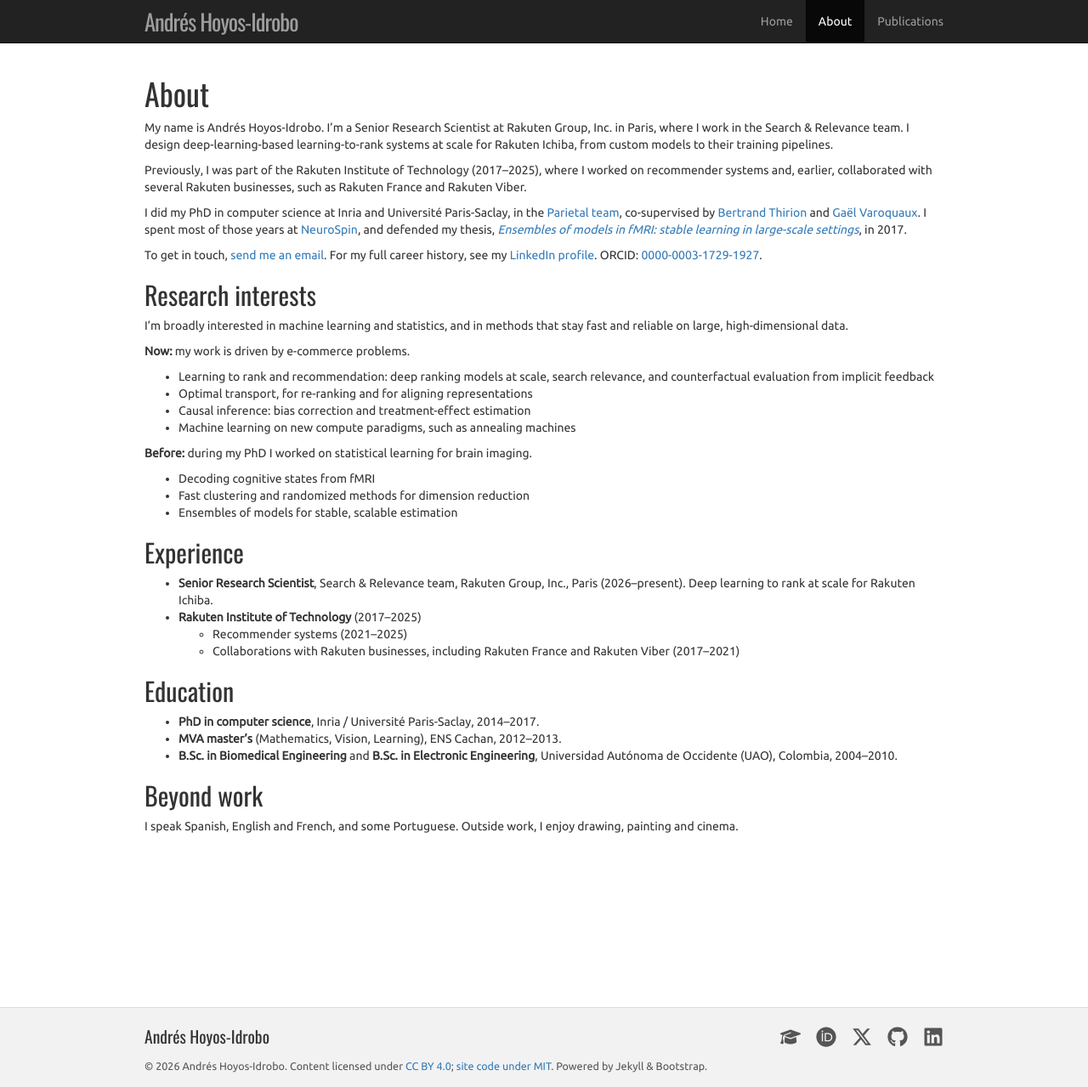
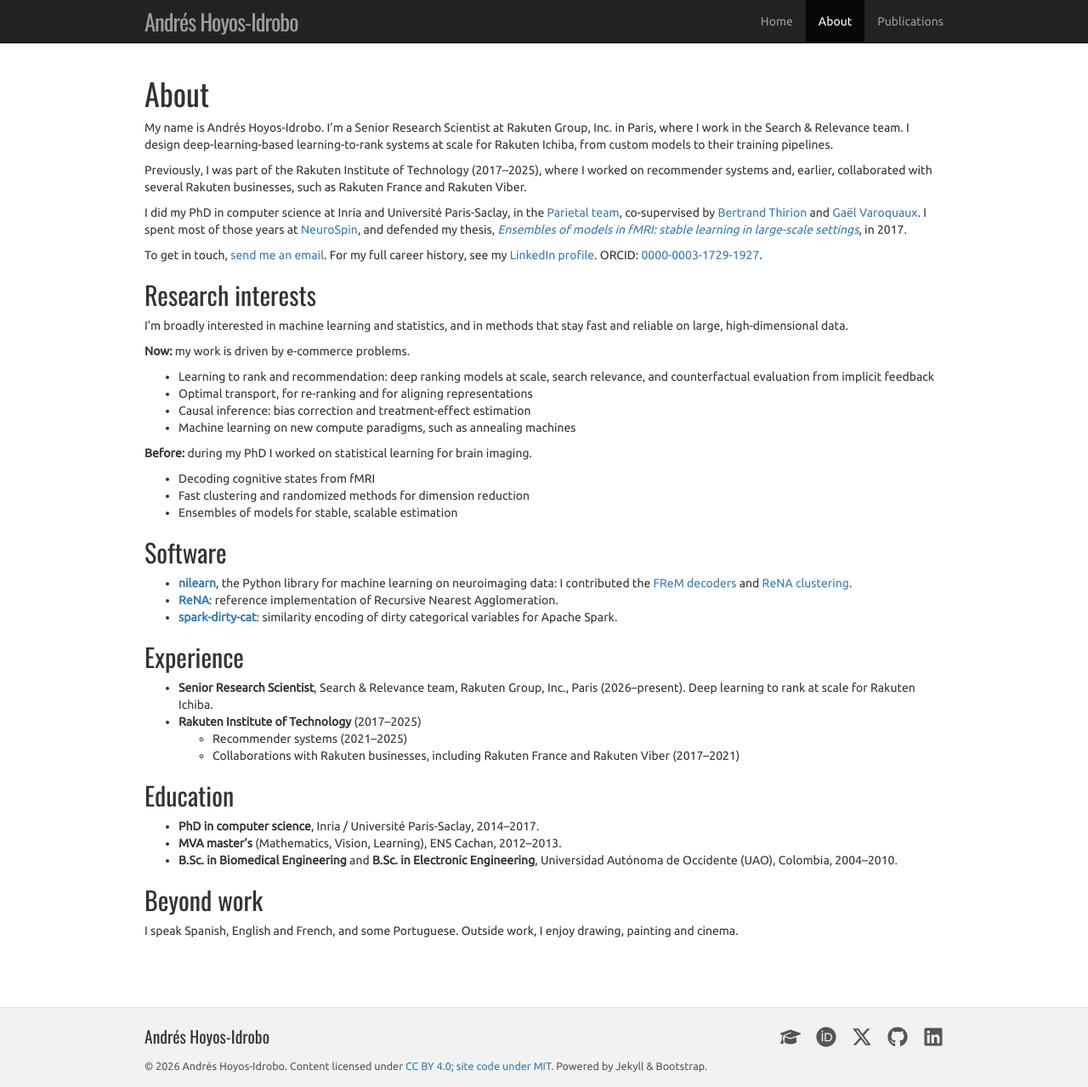
Before and after one commit to ahoyosid/ahoyosid.github.io, a Jekyll site: the page built from about.md, in a window 1280 px wide and 1279 px high. Shown: the whole window at 85% size. Built offline with Jekyll 4.4.1, drawn with Linux system fonts in a browser that asks for light colours.

Commit message:
Add nilearn contributions: Software section and [nilearn] links
- About: new Software section (nilearn FReM decoders and ReNA clustering,
  ReNA reference implementation, spark-dirty-cat)
- Publications: [nilearn] links on the FReM and ReNA entries

Co-Authored-By: Claude Opus 5.5 <noreply@anthropic.com>

```diff
--- a/_data/publications.yml
+++ b/_data/publications.yml
@@ -1,6 +1,6 @@
 # Publications, newest first. Rendered by _includes/publication.html on the
 # home page (5 most recent) and on /publications/ (grouped by year).
-# Fields: title, authors, venue, year, url (main link), arxiv, hal, code,
+# Fields: title, authors, venue, year, url (main link), arxiv, hal, code, nilearn,
 # figure + figure_alt (optional; schematic in img/papers/), summary, keywords.
 
 - title: "Annealing machine-assisted learning of graph neural network for combinatorial optimization"
@@ -100,6 +100,7 @@
   summary: "Combining fast voxel clustering with an ensemble of cross-validated models gives brain decoders with more stable maps and predictions, at a fraction of the cost of spatially regularized methods."
   keywords: ["brain decoding", "fMRI", "ensemble learning", "clustering"]
   url: "https://doi.org/10.1016/j.neuroimage.2017.10.005"
+  nilearn: "https://nilearn.github.io/stable/decoding/frem.html"
   figure: "/img/papers/frem.svg"
   figure_alt: "FReM: average many fast regularized models fitted on clustered data into one stable brain map"
 
@@ -111,6 +112,7 @@
   summary: "Repeatedly merging each cluster with its nearest neighbor gives a linear-time clustering that compresses images as well as quadratic-time methods while also removing noise."
   keywords: ["clustering", "dimension reduction", "neuroimaging", "scalability"]
   url: "https://doi.org/10.1109/TPAMI.2018.2815524"
+  nilearn: "https://nilearn.github.io/stable/glossary.html#term-ReNA"
   arxiv: "https://arxiv.org/abs/1609.04608"
   code: "https://github.com/ahoyosid/ReNA"
   figure: "/img/papers/rena.svg"
--- a/_includes/publication.html
+++ b/_includes/publication.html
@@ -13,6 +13,7 @@
     {% if include.pub.arxiv %}<a href="{{ include.pub.arxiv }}" target="_blank">[arXiv]</a>{% endif %}
     {% if include.pub.hal %}<a href="{{ include.pub.hal }}" target="_blank">[HAL]</a>{% endif %}
     {% if include.pub.code %}<a href="{{ include.pub.code }}" target="_blank">[code]</a>{% endif %}
+    {% if include.pub.nilearn %}<a href="{{ include.pub.nilearn }}" target="_blank">[nilearn]</a>{% endif %}
     {% if include.details %}
     {% if include.pub.summary %}<p class="pub-summary">{{ include.pub.summary }}</p>{% endif %}
     {% if include.pub.keywords %}<p class="pub-keywords">{% for kw in include.pub.keywords %}<span class="pub-keyword">{{ kw }}</span>{% endfor %}</p>{% endif %}
--- a/about.md
+++ b/about.md
@@ -55,6 +55,18 @@ stay fast and reliable on large, high-dimensional data.
 * Ensembles of models for stable, scalable estimation
 
 
+## Software ##
+
+* **[nilearn](https://nilearn.github.io/)**, the Python library for machine
+  learning on neuroimaging data: I contributed the
+  [FReM decoders](https://nilearn.github.io/stable/decoding/frem.html) and
+  [ReNA clustering](https://nilearn.github.io/stable/glossary.html#term-ReNA).
+* **[ReNA](https://github.com/ahoyosid/ReNA)**: reference implementation of
+  Recursive Nearest Agglomeration.
+* **[spark-dirty-cat](https://github.com/rakutentech/spark-dirty-cat)**:
+  similarity encoding of dirty categorical variables for Apache Spark.
+
+
 ## Experience ##
 
 * **Senior Research Scientist**, Search & Relevance team, Rakuten Group, Inc., Paris (2026–present).
```
